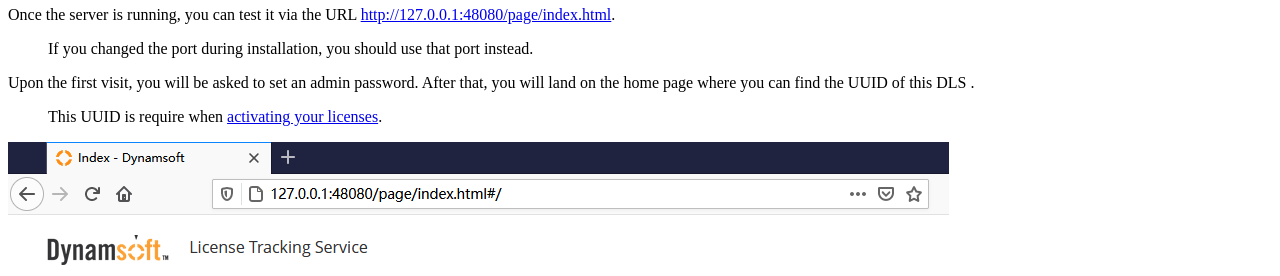
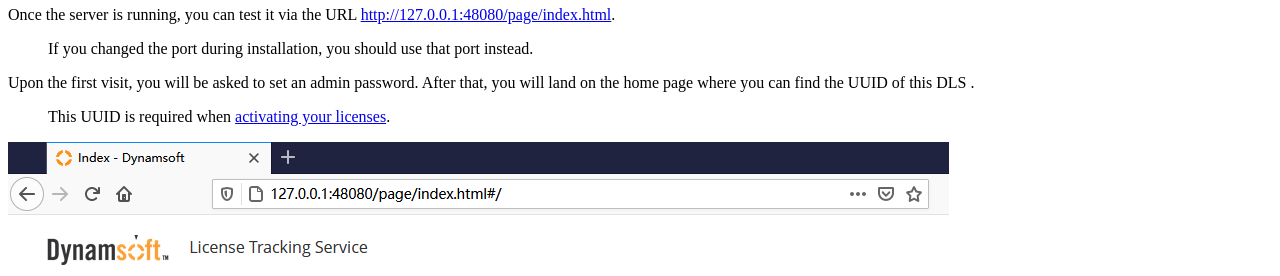
Before and after one commit to dynamsoft-docs/license-server-docs, a Jekyll site: the page built from selfhosting/DLSonWindows.md, in a window 1280 px wide and 900 px high, scrolled down 1889 px. Shown: the part 152-428 px from the top of the window. Built offline with Jekyll 4.4.1, drawn with Linux system fonts in a browser that asks for light colours.

Commit message:
Update DLSonWindows.md

```diff
--- a/selfhosting/DLSonWindows.md
+++ b/selfhosting/DLSonWindows.md
@@ -65,7 +65,7 @@
 
 Upon the first visit, you will be asked to set an admin password. After that, you will land on the home page where you can find the UUID of this DLS .
 
-> This UUID is require when [activating your licenses]({{site.selfhosted}}index.html#activate-the-license).
+> This UUID is required when [activating your licenses]({{site.selfhosted}}index.html#activate-the-license).
 
 ![DLS-HomePage-001]({{site.assets}}imgs/dls-homepage.png)
 
```
